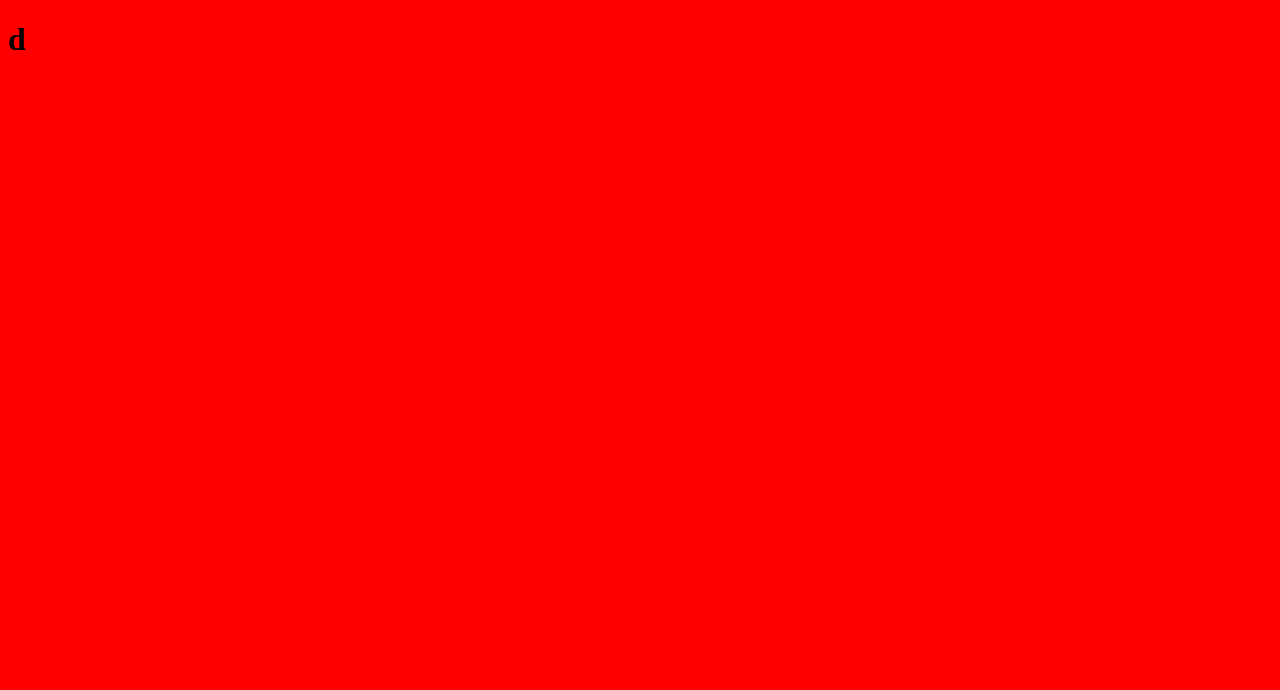
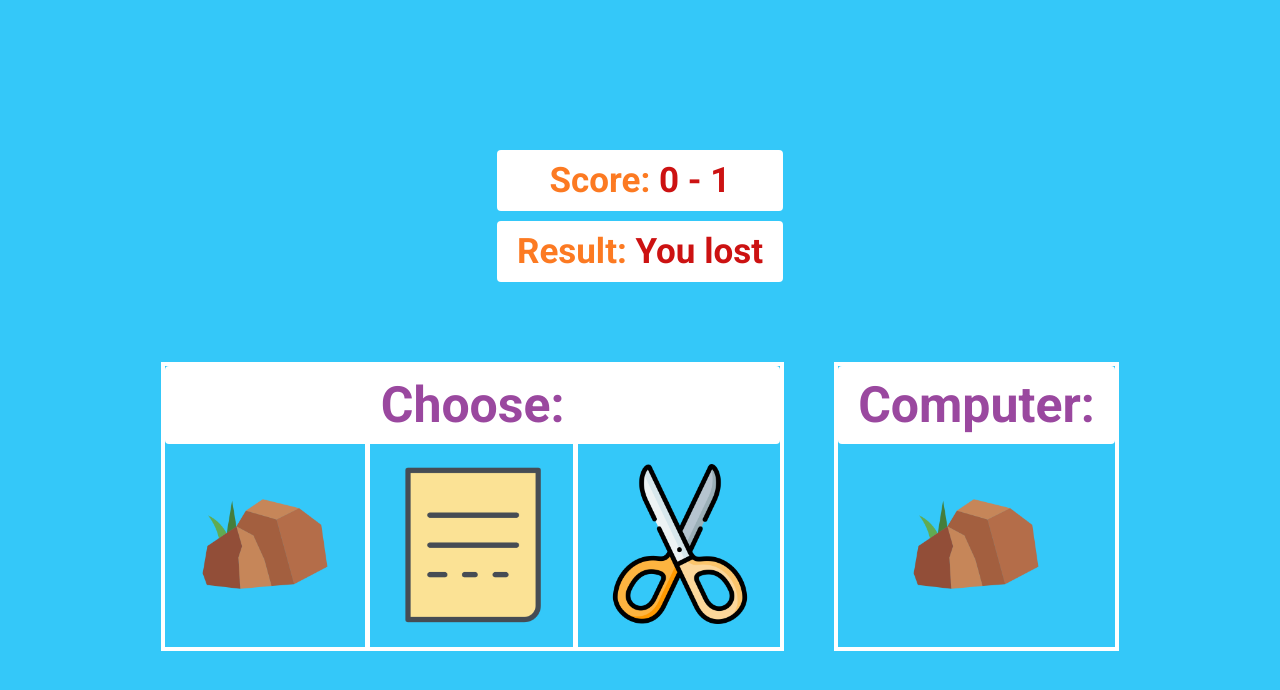
Before and after one commit to Sufferal/Rock-Paper-Scissors, a plain HTML site: page index.html in a window 1280 px wide. Drawn offline with Linux system fonts and the light colour scheme.

Commit message:
Game logic
Game already works in console.
Made a design including: score, result, computer result.

```diff
--- a/index.html
+++ b/index.html
@@ -16,12 +16,49 @@
   <meta name="msapplication-config" content="/img/favicons/browserconfig.xml">
   <meta name="theme-color" content="#ffffff">
 
+  <!-- CSS -->
   <link rel="stylesheet" href="style.css">
 
+  <!-- Fonts -->
+  <link rel="preconnect" href="https://fonts.googleapis.com">
+  <link rel="preconnect" href="https://fonts.gstatic.com" crossorigin>
+  <link href="https://fonts.googleapis.com/css2?family=Roboto:wght@400;700&display=swap" rel="stylesheet">
+
+  <!-- Title -->
   <title>Rock Paper Scissors</title>
 </head>
 <body>
-  <h1>d</h1>
+
+  <div class="container">
+
+    <div id="standings">
+      <h2 class="desc desc-score">Score: <span class="score score-loser">0 - 1</span></h2>
+      <h2 class="desc desc-result">Result: <span class="result result-loser">You lost</span></h2>
+    </div>
+
+    <div id="game">
+
+      <div id="player">
+        <h2 class="desc">Choose:</h2>
+        <button id="rock-pick" class="game-elem" name="rock">
+          <img src="./img/rock.png" alt="rock">
+        </button>
+        <button id="paper-pick" class="game-elem" name="paper">
+          <img src="./img/paper.png" alt="paper">
+        </button>
+        <button id="scissors-pick" class="game-elem" name="scissors">
+          <img src="./img/scissors.png" alt="scissors">
+        </button>
+      </div>
+
+      <div id="computer">
+        <h2 class="desc">Computer: </h2>
+        <img src="./img/rock.png" alt="rock">
+      </div>
+
+    </div>
+
+  </div>
 
   <script src="./main.js"></script>
 </body>
--- a/main.js
+++ b/main.js
@@ -0,0 +1,68 @@
+const rockElem = document.getElementById("rock-pick");
+const paperElem = document.getElementById("paper-pick");
+const scissorsElem = document.getElementById("scissors-pick");
+const gameArr = [rockElem, paperElem, scissorsElem];
+
+Array.from(gameArr).forEach(elem => {
+  elem.addEventListener('click', getPlayerPick);
+  elem.addEventListener('click', game);
+});
+
+function getPlayerPick(e) {
+  return e.target.alt;
+}
+
+function getComputerPick() {
+  let randomNumber = Math.floor(Math.random() * 3);
+  let computerPick = "";
+
+  switch(randomNumber) {
+    case 0:
+      computerPick = "rock";
+      break;
+
+    case 1:
+      computerPick = "paper";
+      break;
+
+    case 2:
+      computerPick = "scissors";
+      break;
+
+    default:
+      console.log("[ERROR]: Invalid number");
+      break;
+  }
+
+  return computerPick;
+}
+
+function game(e) {
+  let playerPick = getPlayerPick(e);
+  let computerPick = getComputerPick();
+
+  console.log("Player pick: " + playerPick);
+  console.log("Computer pick: " + computerPick);
+
+  if (playerPick == computerPick) {
+    console.log("draw");
+  }
+
+  if (playerPick == "rock" && computerPick == "paper") {
+    console.log("You lose");
+  } else if (playerPick == "rock" && computerPick == "scissors") {
+    console.log("You win");
+  }
+
+  if (playerPick == "paper" && computerPick == "scissors") {
+    console.log("You lose");
+  } else if (playerPick == "paper" && computerPick == "rock") {
+    console.log("You win");
+  }
+
+  if (playerPick == "scissors" && computerPick == "rock") {
+    console.log("You lose");
+  } else if (playerPick == "scissors" && computerPick == "paper") {
+    console.log("You win");
+  }
+}
--- a/style.css
+++ b/style.css
@@ -1,3 +1,110 @@
+*, *::before, *::after {
+  box-sizing: border-box;
+}
+
+html {
+  font-size: 10px;
+}
+
 body {
-  background-color: red;
+  font-family: 'Roboto', sans-serif;
+
+  width: 100vw;
+  height: 100vh;
+
+  margin: 0;
+  padding: 0;
+
+  background-color: #34c8f9;
 }
+
+.container {
+  height: 100%;
+
+  display: flex;
+  flex-direction: column;
+  justify-content: center;
+  align-items: center;
+}
+
+.container img {
+  user-select: none;
+
+  width: 200px;
+  height: 200px;
+
+  padding: 2rem;
+}
+
+.container .desc {
+  font-size: 5rem;
+  background: #fff;
+  border-radius: 4px;
+  padding: 1rem 2rem;
+  margin: 0;
+  color: rgb(154 72 159);
+  text-align: center;
+}
+
+#standings {
+  margin-bottom: 7rem;
+}
+
+#standings .desc {
+  font-size: 3.5rem;
+  margin-bottom: 1rem;
+}
+
+#standings .desc.desc-score,
+#standings .desc.desc-result {
+  color: #fc7a22;
+}
+
+#standings .score-winner,
+#standings .result-winner {
+  color: #3ab547;
+}
+
+#standings .score-loser,
+#standings .result-loser {
+  color: #cc1212;
+}
+
+#game {
+  display: flex;
+}
+
+#game #player,
+#game #computer {
+  border: 4px solid #fff;
+}
+
+#game #player {
+  margin-right: 5rem;
+}
+
+#game #computer {
+  text-align: center;
+}
+
+.game-elem {
+  border: 0;
+  border-right: 5px solid #fff;
+
+  padding: 0;
+  user-select: none;
+  background: none;
+  cursor: pointer;
+
+  transition: .2s all;
+}
+
+.game-elem:last-child {
+  margin-right: 0;
+  border-right: none;
+}
+
+.game-elem:hover {
+  background: rgb(154 72 159);
+  border-color: #fff;
+}
```
Also changed, not shown: img/favicons/browserconfig.xml (line endings or trailing spaces), img/favicons/site.webmanifest, img/paper.png (added), img/rock.png (added), img/scissors.png (added).
